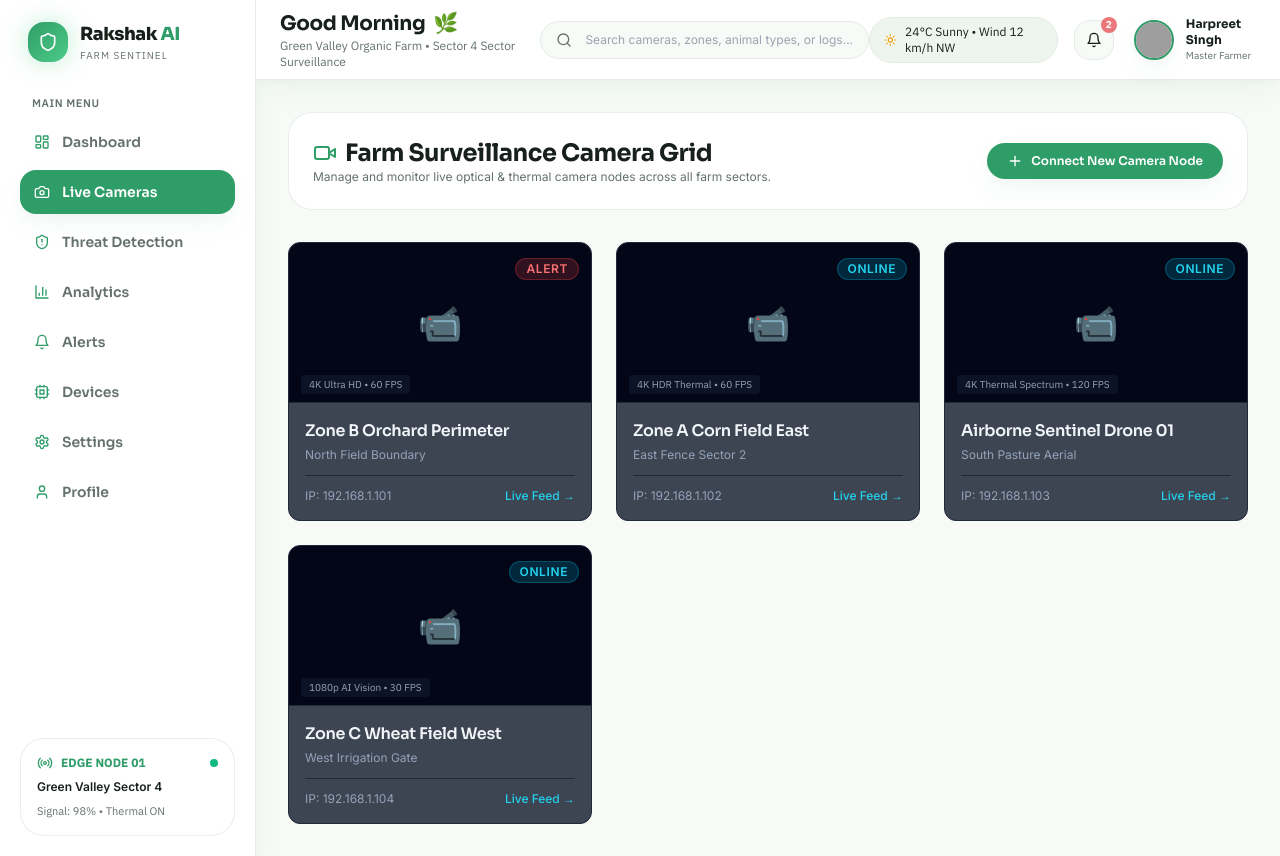
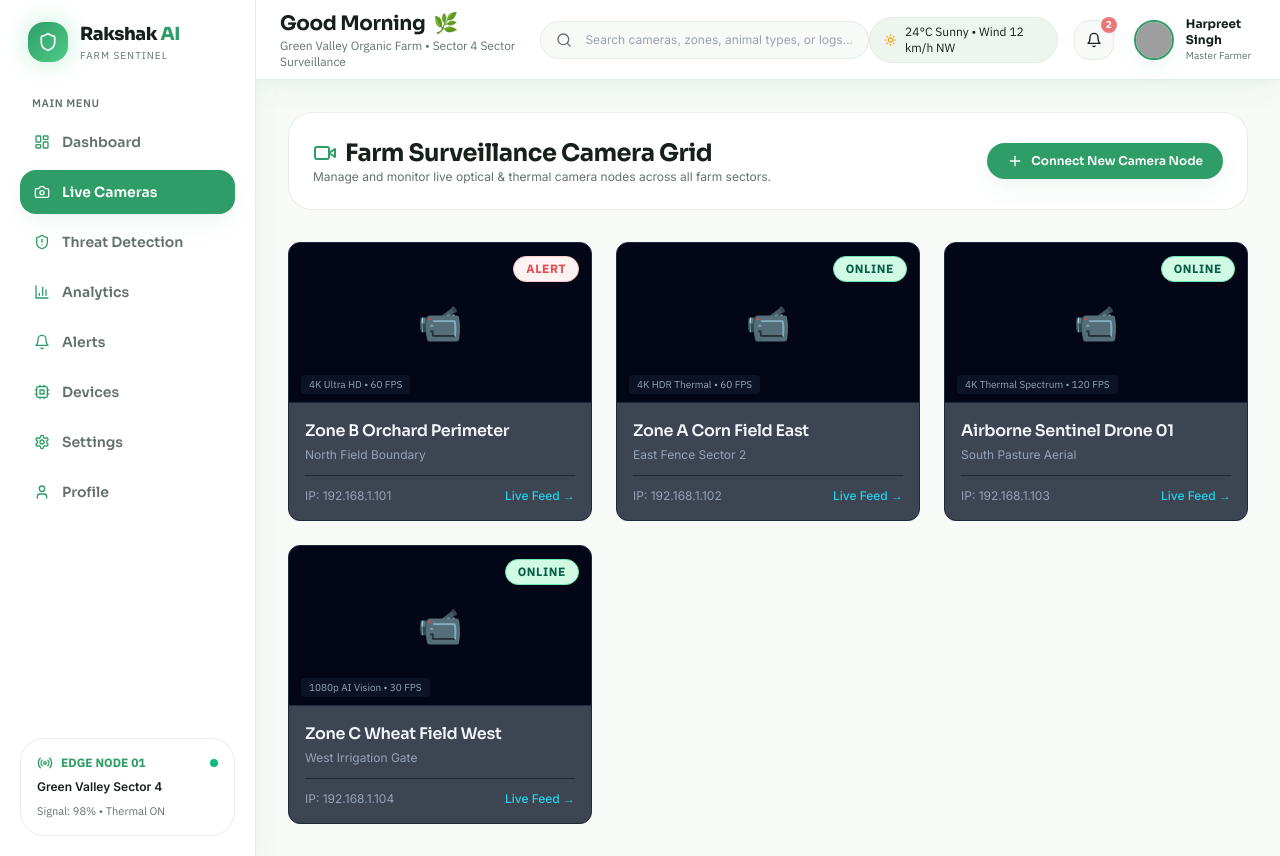
Before and after one commit to Jiyabhaviksadaria/TETRA036, a Next.js app in the folder rakshak-ai-frontend/: page /cameras in a window 1280 px wide. Built offline with nearby package versions, Linux system fonts and the light colour scheme; grey boxes are pictures that could not be loaded.

Commit message:
TETRA036: Update UI primitives, theme tokens, and resolve tailwind config

```diff
--- a/rakshak-ai-frontend/components/dashboard/Statistics.tsx
+++ b/rakshak-ai-frontend/components/dashboard/Statistics.tsx
@@ -1,30 +1,38 @@
+'use client';
+
 import React from 'react';
+import { Camera, Zap, ShieldCheck, Clock } from 'lucide-react';
 
 export const Statistics: React.FC = () => {
   const stats = [
-    { label: 'Active Cameras', value: '48/50', change: '+2 online', icon: '📹' },
-    { label: 'Detections (24h)', value: '1,284', change: '-12% vs yesterday', icon: '⚡' },
-    { label: 'AI Accuracy', value: '99.4%', change: 'Optimal model v4.2', icon: '🎯' },
-    { label: 'Avg Response', value: '1.2s', change: 'Real-time pipeline', icon: '⏱️' },
+    { label: 'Active Cameras', value: '8 / 8', change: '100% Online', icon: Camera },
+    { label: 'Detections (24h)', value: '14', change: 'Boar & Nilgai', icon: Zap },
+    { label: 'AI Accuracy', value: '98.7%', change: 'YOLOv8 Vision Node', icon: ShieldCheck },
+    { label: 'Avg Response', value: '3.4s', change: 'Automated Sirens', icon: Clock },
   ];
 
   return (
     <div className="grid grid-cols-2 lg:grid-cols-4 gap-4">
-      {stats.map((stat, idx) => (
+      {stats.map((stat, idx) => {
+        const IconComponent = stat.icon;
+        return (
           <div
             key={idx}
-          className="bg-slate-900/60 border border-slate-800/80 rounded-xl p-4 transition-all hover:border-slate-700"
+            className="glass-card rounded-[24px] p-5 shadow-soft border border-rakshak-border transition-all hover:-translate-y-0.5"
           >
-          <div className="flex items-center justify-between text-slate-400 text-xs font-semibold mb-2">
+            <div className="flex items-center justify-between text-rakshak-secondaryText text-xs font-mono font-semibold mb-2">
               <span>{stat.label}</span>
-            <span className="text-base">{stat.icon}</span>
+              <div className="w-8 h-8 rounded-xl bg-rakshak-secondaryBg text-rakshak-primary flex items-center justify-center">
+                <IconComponent className="w-4 h-4" />
               </div>
-          <div className="text-2xl font-black text-white">{stat.value}</div>
-          <div className="text-[11px] text-cyan-400 font-medium mt-1">
+            </div>
+            <div className="font-mono text-2xl font-extrabold text-rakshak-text">{stat.value}</div>
+            <div className="text-[11px] text-rakshak-primary font-mono font-semibold mt-1">
               {stat.change}
             </div>
           </div>
-      ))}
+        );
+      })}
     </div>
   );
 };
--- a/rakshak-ai-frontend/components/ui/Badge.tsx
+++ b/rakshak-ai-frontend/components/ui/Badge.tsx
@@ -12,17 +12,17 @@ export const Badge: React.FC<BadgeProps> = ({
   className = '',
 }) => {
   const styles = {
-    critical: 'bg-red-500/20 text-red-400 border-red-500/30',
-    high: 'bg-orange-500/20 text-orange-400 border-orange-500/30',
-    medium: 'bg-amber-500/20 text-amber-400 border-amber-500/30',
-    low: 'bg-emerald-500/20 text-emerald-400 border-emerald-500/30',
-    online: 'bg-cyan-500/20 text-cyan-400 border-cyan-500/30',
-    offline: 'bg-slate-500/20 text-slate-400 border-slate-500/30',
+    critical: 'bg-red-50 text-rakshak-danger border-red-200',
+    high: 'bg-amber-50 text-rakshak-warning border-amber-200',
+    medium: 'bg-amber-50 text-amber-700 border-amber-200',
+    low: 'bg-emerald-50 text-emerald-700 border-emerald-200',
+    online: 'bg-emerald-100 text-emerald-800 border-emerald-300',
+    offline: 'bg-gray-100 text-gray-700 border-gray-300',
   };
 
   return (
     <span
-      className={`inline-flex items-center px-2.5 py-0.5 rounded-full text-xs font-semibold border backdrop-blur-md uppercase tracking-wider ${styles[variant]} ${className}`}
+      className={`inline-flex items-center px-3 py-1 rounded-full text-xs font-mono font-bold border uppercase tracking-wider ${styles[variant]} ${className}`}
     >
       {children}
     </span>
--- a/rakshak-ai-frontend/components/ui/Button.tsx
+++ b/rakshak-ai-frontend/components/ui/Button.tsx
@@ -14,23 +14,23 @@ export const Button: React.FC<ButtonProps> = ({
   ...props
 }) => {
   const baseStyle =
-    'inline-flex items-center justify-center font-medium transition-all duration-200 rounded-lg focus:outline-none focus:ring-2 focus:ring-offset-2 disabled:opacity-50';
+    'inline-flex items-center justify-center font-sora font-semibold transition-all duration-300 rounded-full focus:outline-none focus:ring-2 focus:ring-offset-2 disabled:opacity-50 shadow-soft';
 
   const variants = {
     primary:
-      'bg-gradient-to-r from-cyan-500 to-blue-600 text-white hover:from-cyan-400 hover:to-blue-500 shadow-lg shadow-cyan-500/20 focus:ring-cyan-400',
+      'bg-rakshak-primary hover:bg-rakshak-primary/90 text-white hover:shadow-glow focus:ring-rakshak-primary',
     secondary:
-      'bg-slate-800 text-slate-200 border border-slate-700 hover:bg-slate-700 hover:text-white focus:ring-slate-500',
+      'glass-card text-rakshak-text border border-rakshak-border hover:bg-white focus:ring-rakshak-border',
     danger:
-      'bg-red-600 text-white hover:bg-red-500 shadow-lg shadow-red-600/20 focus:ring-red-400',
+      'bg-rakshak-danger text-white hover:bg-rakshak-danger/90 hover:shadow-glow-danger focus:ring-rakshak-danger',
     ghost:
-      'bg-transparent text-slate-300 hover:bg-slate-800 hover:text-white focus:ring-slate-600',
+      'bg-transparent text-rakshak-secondaryText hover:text-rakshak-text hover:bg-rakshak-secondaryBg focus:ring-rakshak-border',
   };
 
   const sizes = {
-    sm: 'px-3 py-1.5 text-xs',
-    md: 'px-4 py-2 text-sm',
-    lg: 'px-6 py-3 text-base',
+    sm: 'px-4 py-2 text-xs',
+    md: 'px-5 py-2.5 text-sm',
+    lg: 'px-8 py-3.5 text-base',
   };
 
   return (
--- a/rakshak-ai-frontend/components/ui/GlassCard.tsx
+++ b/rakshak-ai-frontend/components/ui/GlassCard.tsx
@@ -13,8 +13,8 @@ export const GlassCard: React.FC<GlassCardProps> = ({
 }) => {
   return (
     <div
-      className={`relative backdrop-blur-xl bg-slate-900/60 border border-slate-800/80 rounded-2xl p-6 shadow-2xl transition-all duration-300 hover:border-cyan-500/30 ${
-        glow ? 'shadow-cyan-500/10' : ''
+      className={`glass-card rounded-[24px] p-6 shadow-soft border border-rakshak-border transition-all duration-300 ${
+        glow ? 'shadow-glow border-rakshak-accent/50' : ''
       } ${className}`}
     >
       {children}
--- a/rakshak-ai-frontend/package.json
+++ b/rakshak-ai-frontend/package.json
@@ -9,6 +9,7 @@
     "lint": "next lint"
   },
   "dependencies": {
+    "caniuse-lite": "^1.0.30001806",
     "lucide-react": "^0.344.0",
     "next": "^14.1.0",
     "react": "^18.2.0",
--- a/rakshak-ai-frontend/tailwind.config.js
+++ b/rakshak-ai-frontend/tailwind.config.js
@@ -1,14 +1,17 @@
 /** @type {import('tailwindcss').Config} */
 module.exports = {
   content: [
+    './app/**/*.{js,ts,jsx,tsx,mdx}',
     './pages/**/*.{js,ts,jsx,tsx,mdx}',
     './components/**/*.{js,ts,jsx,tsx,mdx}',
-    './app/**/*.{js,ts,jsx,tsx,mdx}',
+    './src/**/*.{js,ts,jsx,tsx,mdx}',
   ],
   darkMode: 'class',
   theme: {
     extend: {
       colors: {
+        background: 'var(--background)',
+        foreground: 'var(--foreground)',
         rakshak: {
           primary: '#2F9D68',
           accent: '#4CCB88',
```
Also changed, not shown: rakshak-ai-frontend/styles/theme.ts (+6 -2 lines), 1 other file (tests, documents, lock files or other folders). Lines whose indentation alone changed are shown as unchanged.
